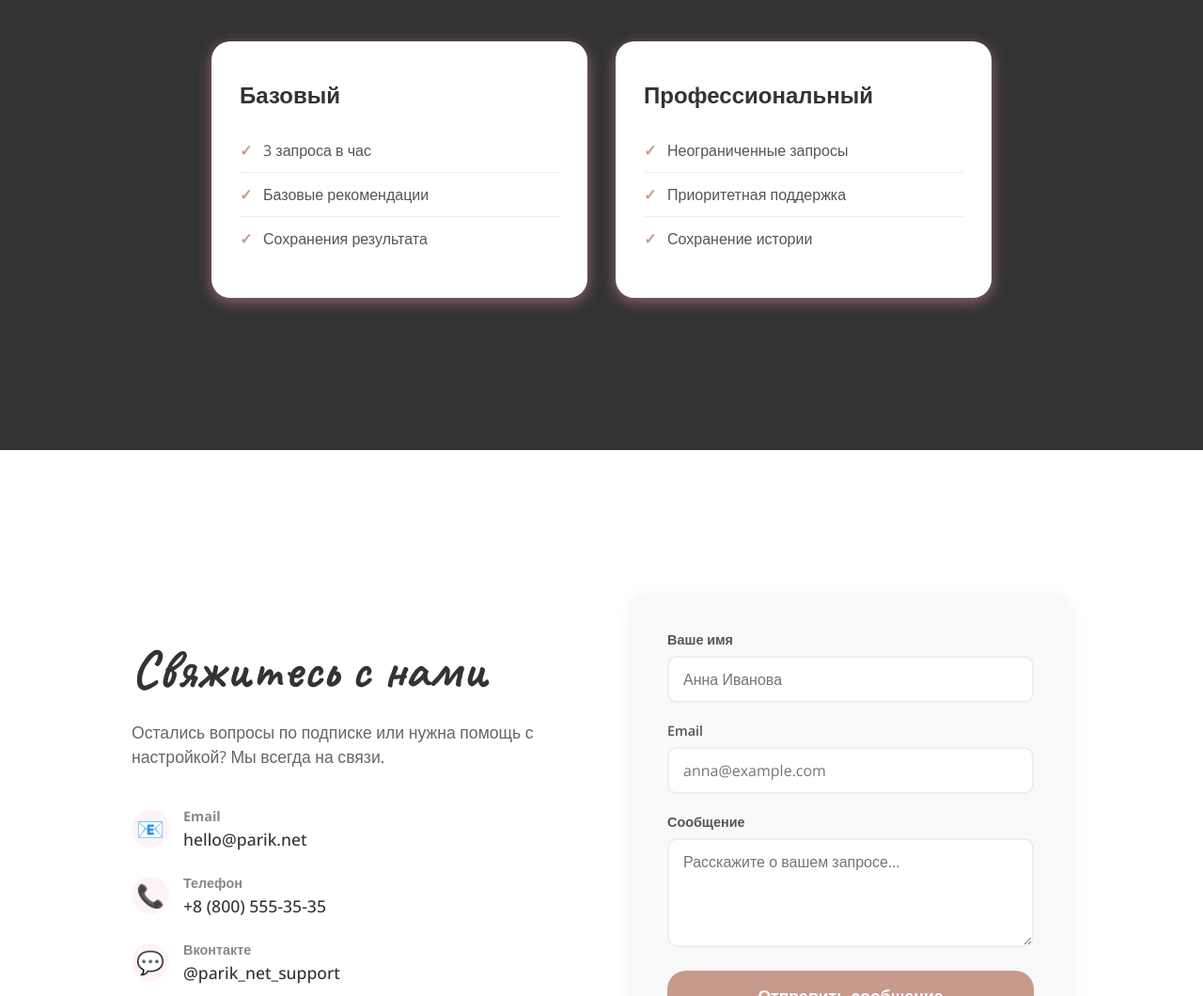
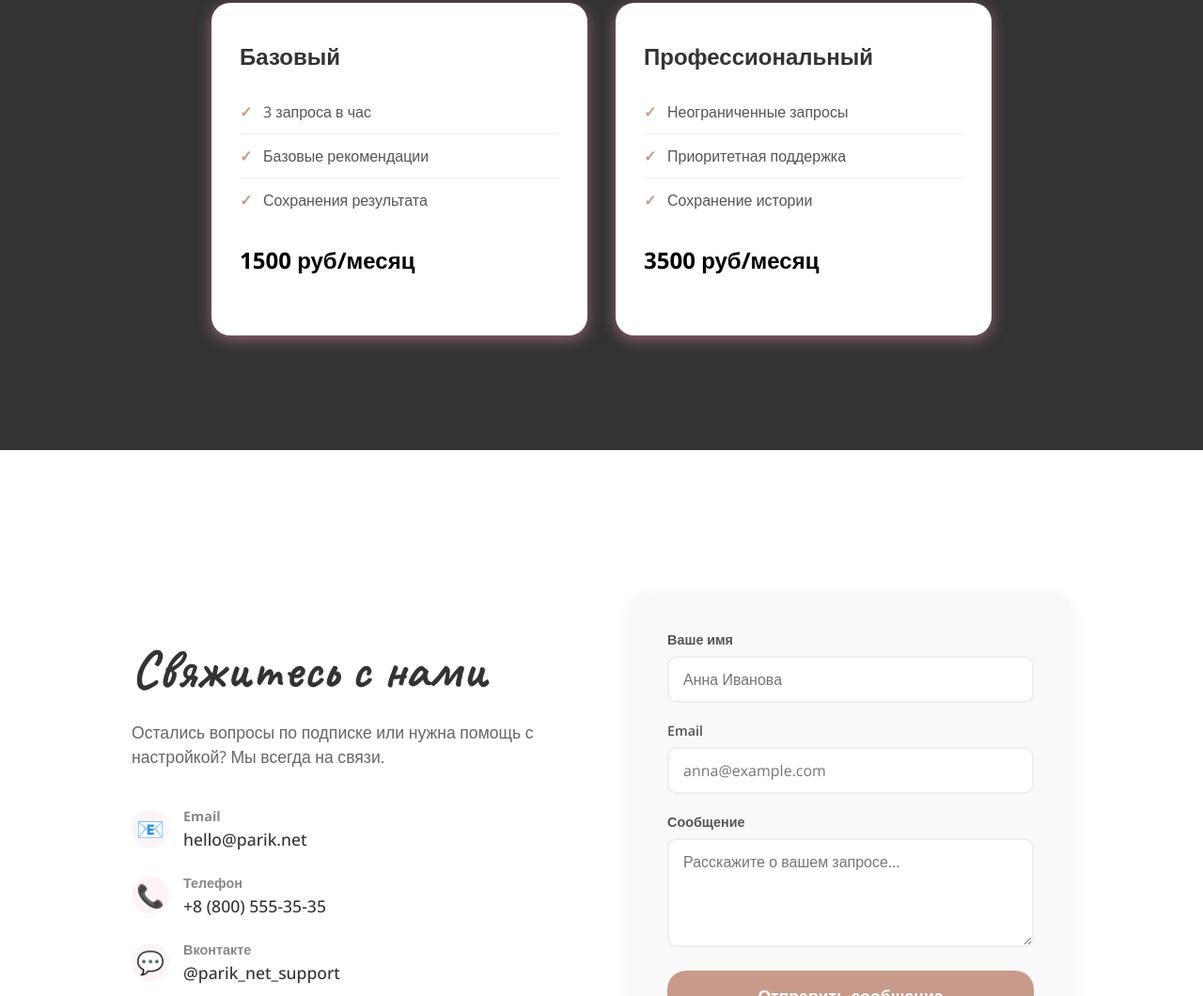
Before and after one commit to rise171/lending_startup, a plain HTML site: page index.html in a window 1280 px wide. Shown: the part 2513-3573 px from the top of the page at 94% size. Drawn offline with nearby package versions, Linux system fonts and the light colour scheme.

Commit message:
update 2.0

```diff
--- a/index.html
+++ b/index.html
@@ -382,6 +382,11 @@
             outline: none;
             border-color: #C89A8B;
         }
+        .price {
+            font-size: 1.5rem;
+            font-family: 'Open Sans', sans-serif;
+            font-weight: bold;
+        }
 
         .submit-btn {
             width: 100%;
@@ -523,6 +528,7 @@
                     <li>Базовые рекомендации</li>
                     <li>Сохранения результата</li>
                 </ul>
+                <p class="price">1500 руб/месяц</p>
             </div>
             <div class="card-services">
                 <h3>Профессиональный</h3>
@@ -531,6 +537,7 @@
                     <li>Приоритетная поддержка</li>
                     <li>Сохранение истории</li>
                 </ul>
+                <p class="price">3500 руб/месяц</p>
             </div>
         </div>
     </section>
```
